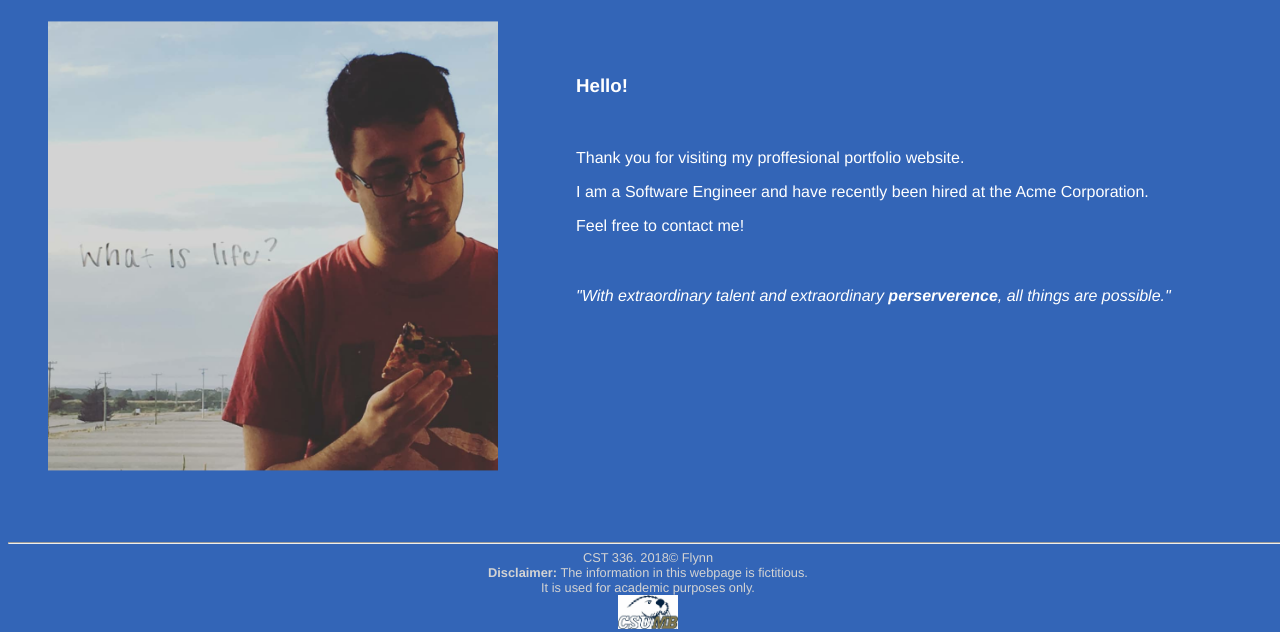
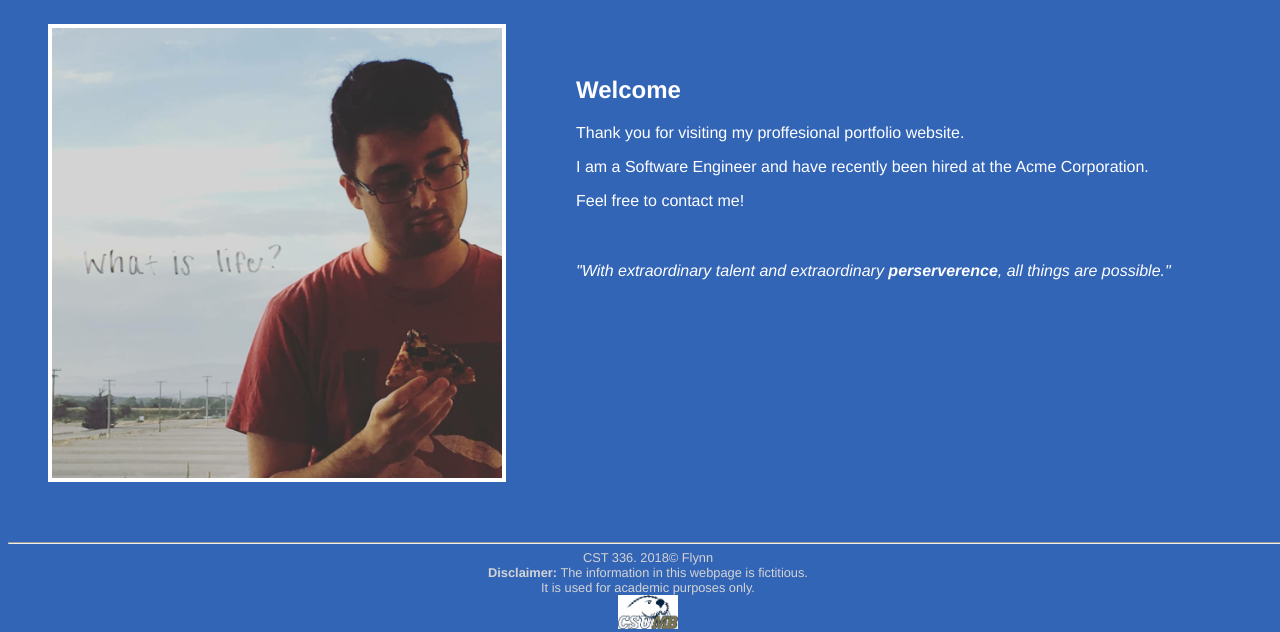
Before and after one commit to dfflynn/dflynncst336, a PHP site: page /labs/lab1/portfolio/index.html in a window 1280 px wide. Shown: the part 168-800 px from the top of the page. Run offline with PHP 8.4, Linux system fonts and the light colour scheme.

Commit message:
final touches

```diff
--- a/labs/lab1/portfolio/about.html
+++ b/labs/lab1/portfolio/about.html
@@ -63,6 +63,9 @@ in html
                 </tr>
             </table>
 
+            <br>
+
+
             <ul>
                 <li><span class="hobby">Video games</span>: I own several consoles and like all kinds of games but my favorite is The Legend of Zelda</li>
                 <li><span class="hobby">Soccer</span>: I am part of a team and we play every Saturday. I'm the goalie </li>
--- a/labs/lab1/portfolio/css/styles.css
+++ b/labs/lab1/portfolio/css/styles.css
@@ -37,7 +37,9 @@ nav a:hover {
 #me {
 
     position: absolute;
+    border: 4px solid white;
 }
+
 
 
 #welcometext {
@@ -66,7 +68,7 @@ td strong {
 
 ul {
     text-align: left;
-    padding-left: 200px;
+    padding-left: 340px;
 }
 
 #table-header {
@@ -78,9 +80,9 @@ ul {
 }
 
 .centerize {
-  position: relative;
-  top: 50%;
-  transform: translateY(-50%);
+  position: absolute;
+  top: 22%;
+
 
 }
 
--- a/labs/lab1/portfolio/index.html
+++ b/labs/lab1/portfolio/index.html
@@ -45,13 +45,13 @@ in html
 
         <main>
 
-            <figure id="me" class = "centerize">
-                <img src = "img/face.png" alt = "Picture of Juan Doe" width = "450em">
+            <figure class = "centerize">
+                <img id="me" src = "img/face.png" alt = "Picture of me" width = "450em">
 
             </figure>
 
             <div id="welcometext">
-                <h3>Hello!</h3> <br />
+                <h2>Welcome</h2>
                 <p>Thank you for visiting my proffesional portfolio website.</p>
 
                 <p>I am a Software Engineer and have recently been hired at the Acme Corporation.</p>
```
Also changed, not shown: labs/lab1/portfolio/img/face.png, labs/lab1/portfolio/img/juan_doe.png (deleted).
